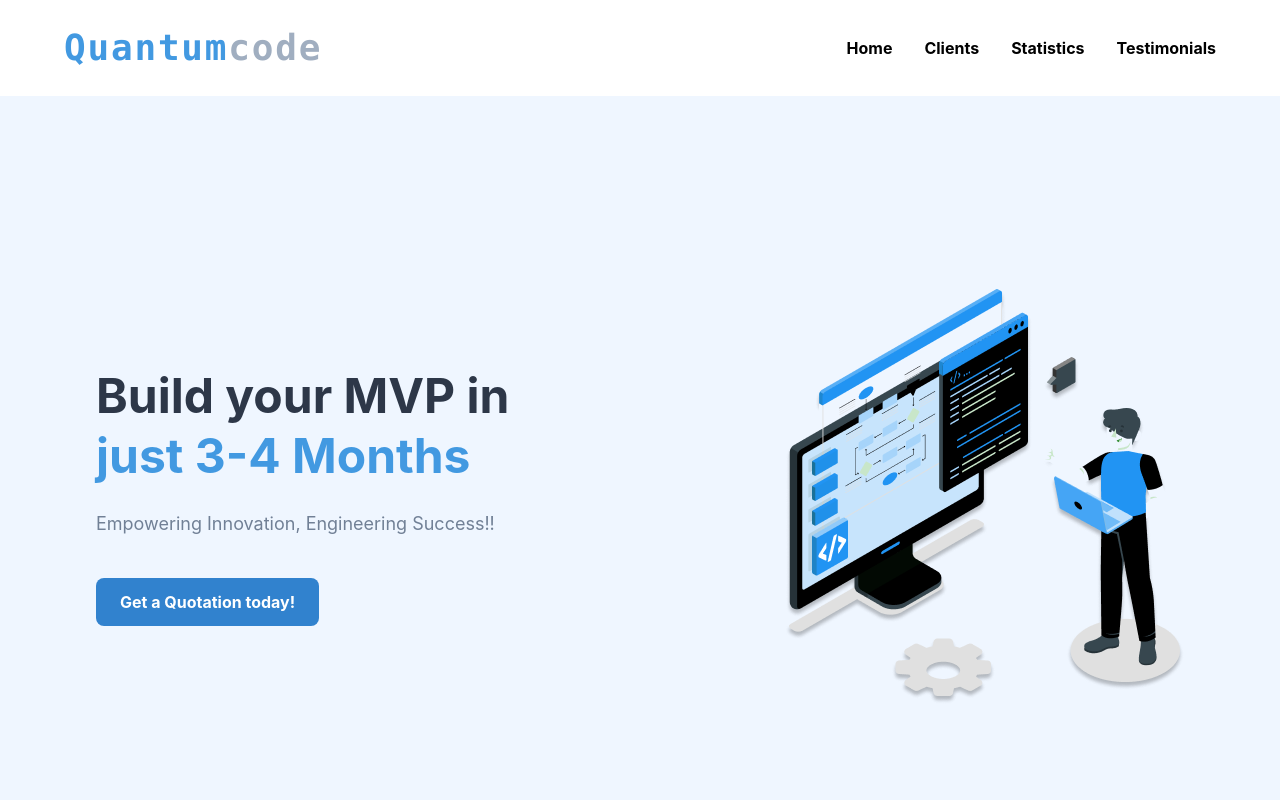
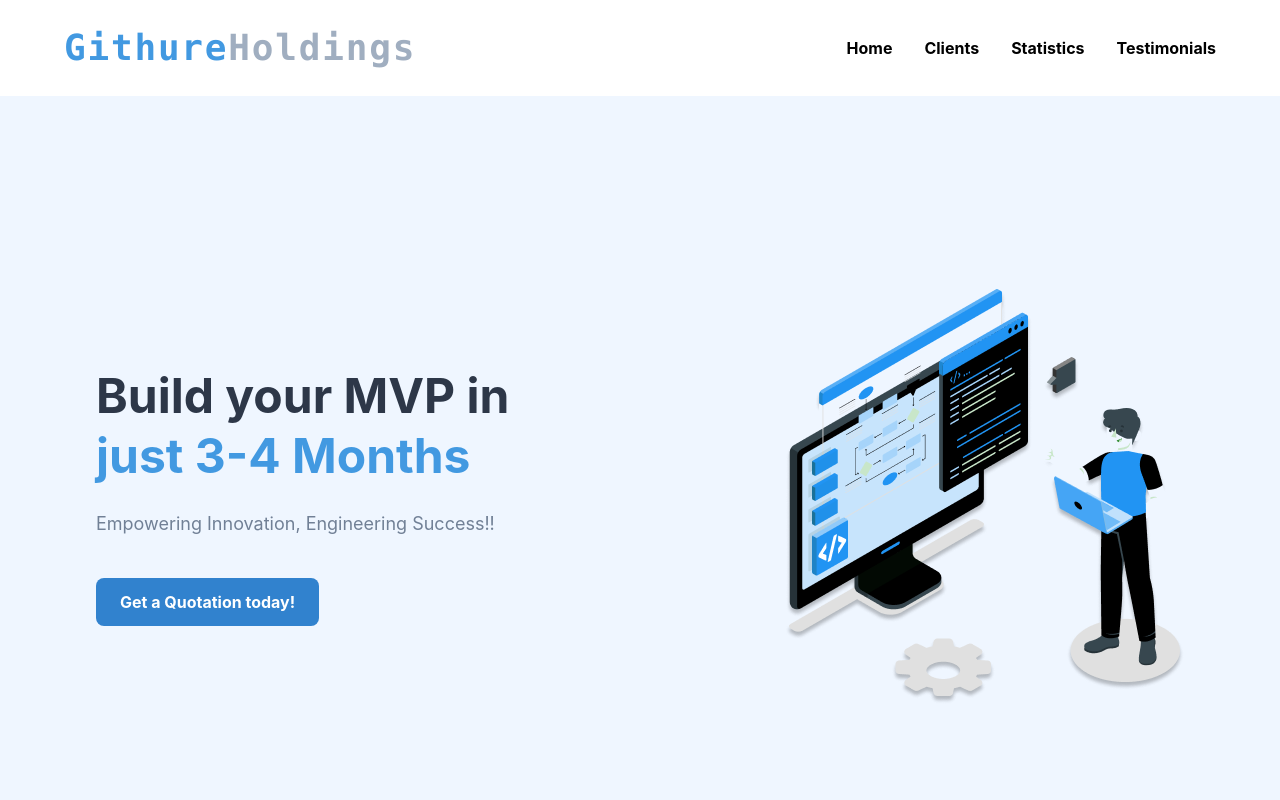
Before and after one commit to Gibson10/techbridge, a React (Create React App) app: page / in a window 1280 px wide. Shown: the top 800 px of the page. Built offline with nearby package versions, Linux system fonts and the light colour scheme; no server answers.

Commit message:
heading change

```diff
--- a/src/App.js
+++ b/src/App.js
@@ -64,8 +64,8 @@ function App() {
             </svg> */}
             {/* <img src="logo192.png" alt="Logo" className="w-20 h-20" /> <br></br> */}
             <div class="text-gray-900 font-mono text-4xl tracking-wider">
-              <span class="text-blue-500">Quantum</span>
-              <span class="text-gray-500">code</span>
+              <span class="text-blue-500">Githure</span>
+              <span class="text-gray-500">Holdings</span>
             </div>
           </a>
           <nav
```
